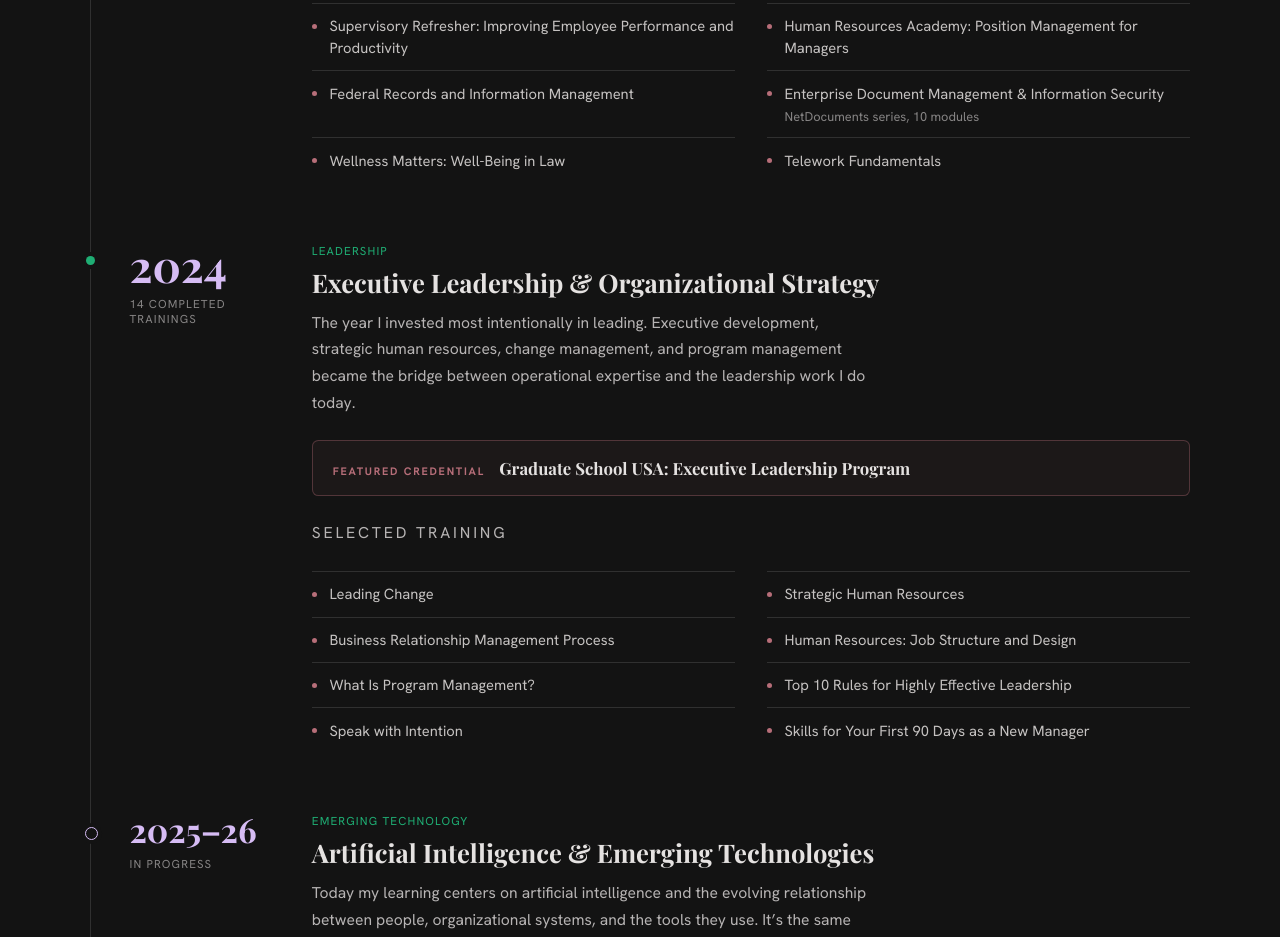
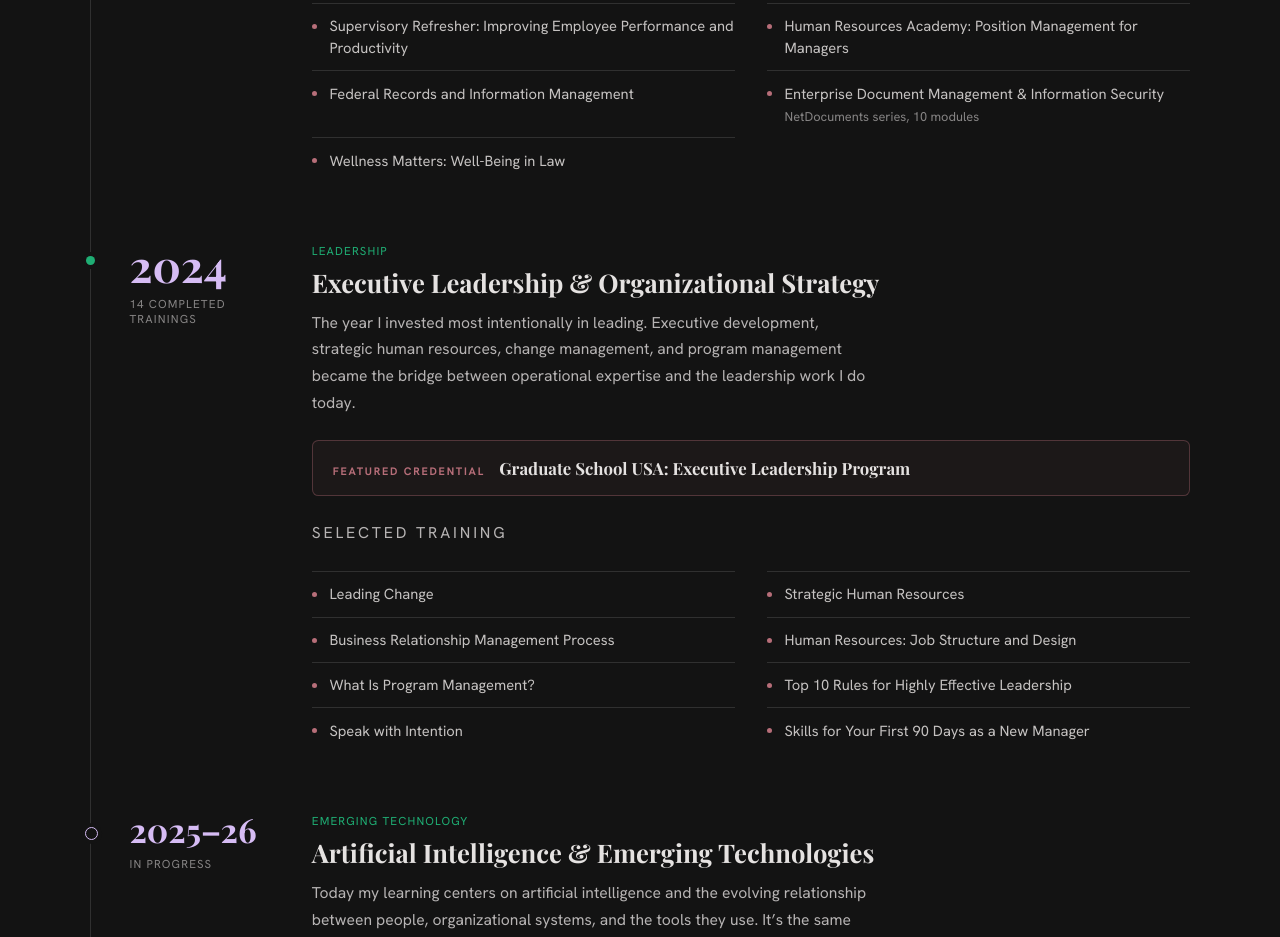
Before and after one commit to ObsidianRisingLLC/gladianrivera.com, a plain HTML site: page professional-development.html in a window 1280 px wide. Shown: the part 3399-4336 px from the top of the page. Drawn offline with nearby package versions, Linux system fonts and the light colour scheme; a web font is replaced by a local one.

Commit message:
Remove Telework Fundamentals from 2023 highlights
Co-Authored-By: Claude Opus 5.5 <noreply@anthropic.com>
Claude-Session: https://claude.ai/code/session_01Cyw8msz74wVu5co8mxF1e4

```diff
--- a/professional-development.html
+++ b/professional-development.html
@@ -704,7 +704,6 @@
               <li>Federal Records and Information Management</li>
               <li>Enterprise Document Management &amp; Information Security<span>NetDocuments series, 10 modules</span></li>
               <li>Wellness Matters: Well-Being in Law</li>
-              <li>Telework Fundamentals</li>
             </ul>
           </div>
         </article>
```
